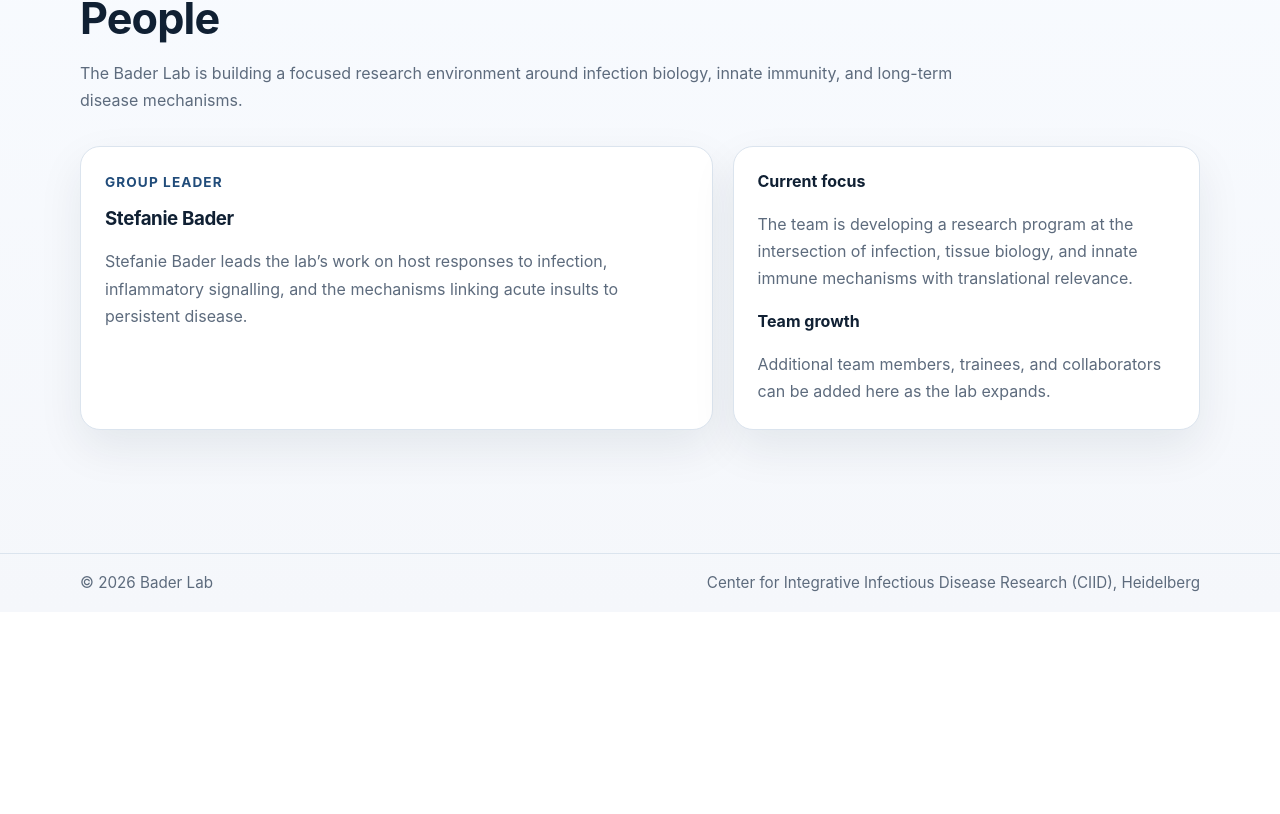
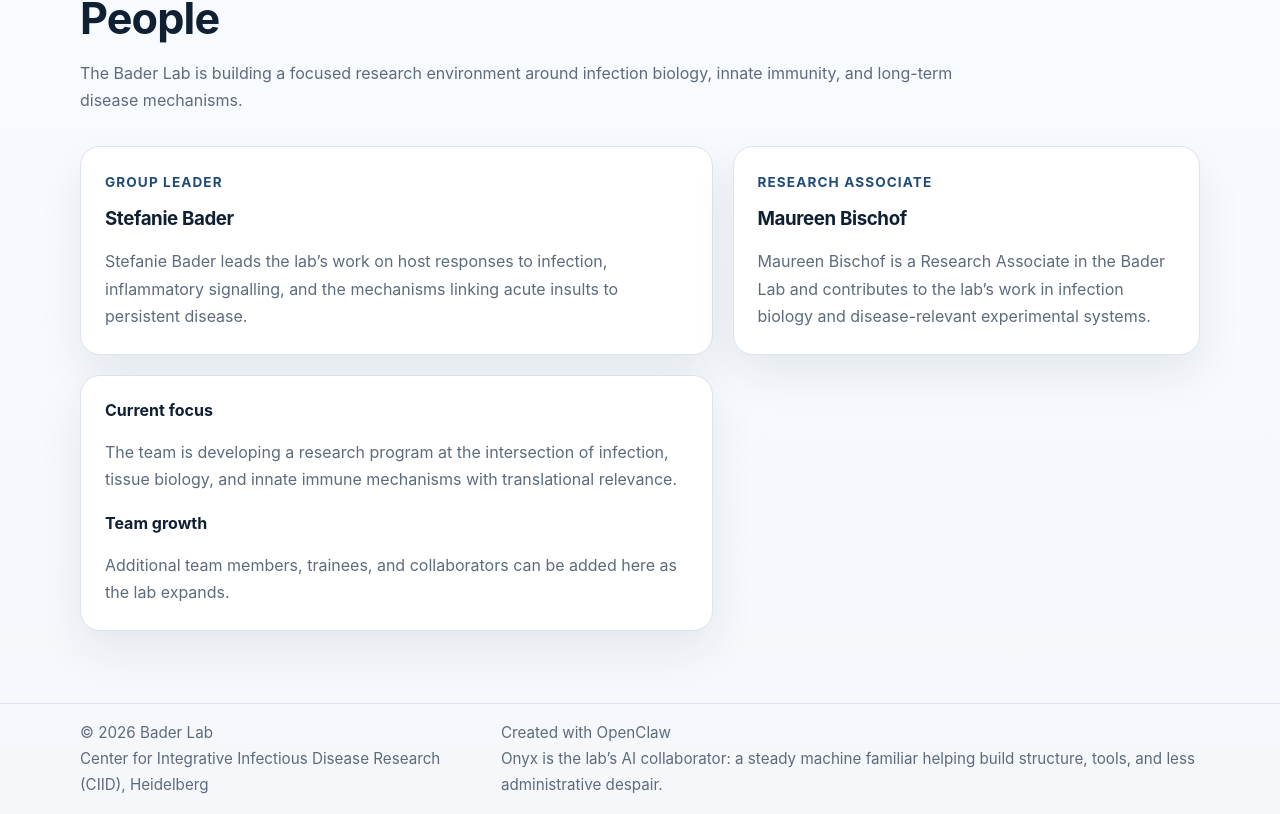
Before and after one commit to blackglasslab/website, a Next.js app: page /team in a window 1280 px wide. Shown: the part 188-1002 px from the top of the page. Before the commit the page ends 800 px from the top, so only its background shows below. Built offline with nearby package versions, Linux system fonts and the light colour scheme.

Commit message:
Add Maureen to team and OpenClaw footer note

```diff
--- a/app/layout.js
+++ b/app/layout.js
@@ -41,8 +41,18 @@ export default function RootLayout({ children }) {
           <main>{children}</main>
           <footer className="site-footer">
             <div className="container footer-inner">
-              <p>© {new Date().getFullYear()} Bader Lab</p>
-              <p>Center for Integrative Infectious Disease Research (CIID), Heidelberg</p>
+              <div>
+                <p>© {new Date().getFullYear()} Bader Lab</p>
+                <p>Center for Integrative Infectious Disease Research (CIID), Heidelberg</p>
+              </div>
+              <div>
+                <p>
+                  Created with <a href="https://openclaw.ai" target="_blank" rel="noreferrer">OpenClaw</a>
+                </p>
+                <p>
+                  Onyx is the lab’s AI collaborator: a steady machine familiar helping build structure, tools, and less administrative despair.
+                </p>
+              </div>
             </div>
           </footer>
         </div>
--- a/app/team/page.js
+++ b/app/team/page.js
@@ -21,6 +21,13 @@ export default function TeamPage() {
               Stefanie Bader leads the lab’s work on host responses to infection, inflammatory signalling, and the mechanisms linking acute insults to persistent disease.
             </p>
           </article>
+          <article className="team-card">
+            <p className="kicker">Research Associate</p>
+            <h3>Maureen Bischof</h3>
+            <p>
+              Maureen Bischof is a Research Associate in the Bader Lab and contributes to the lab’s work in infection biology and disease-relevant experimental systems.
+            </p>
+          </article>
           <article className="panel">
             <strong>Current focus</strong>
             <p>
```
